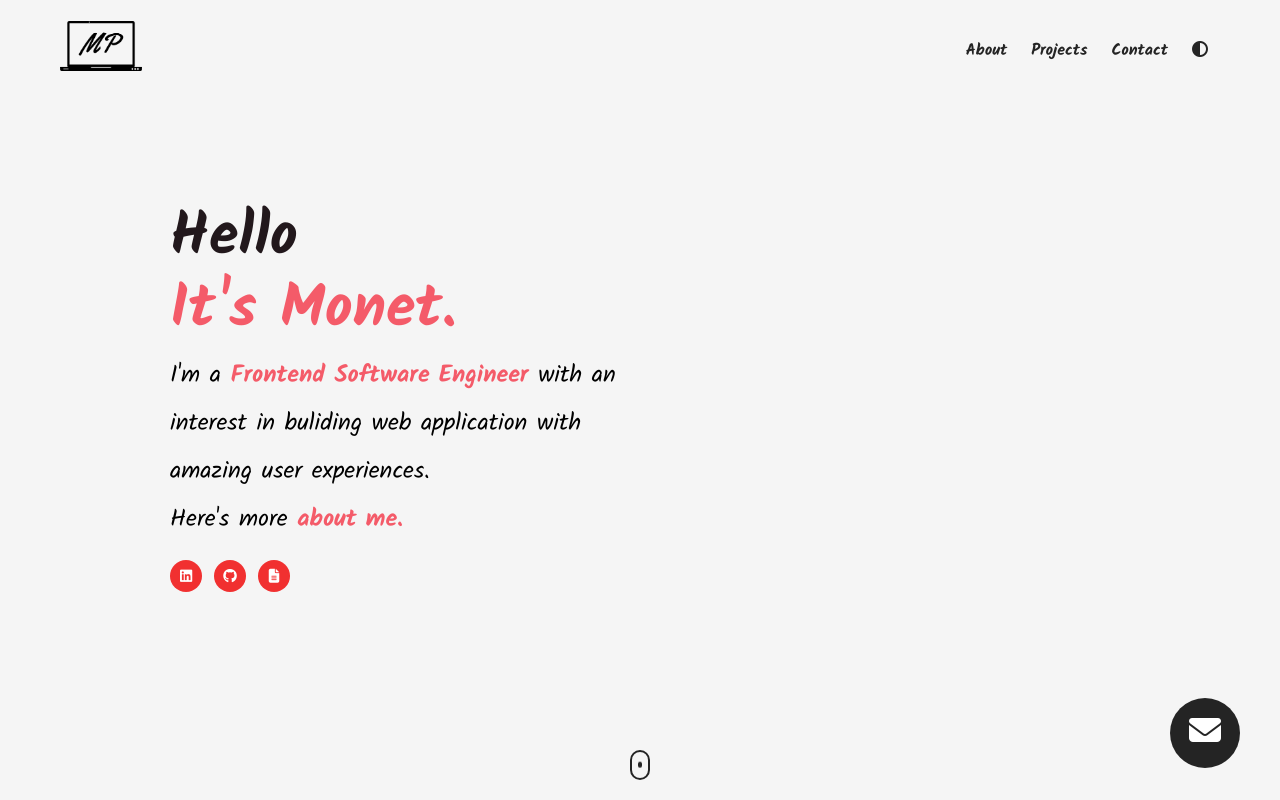
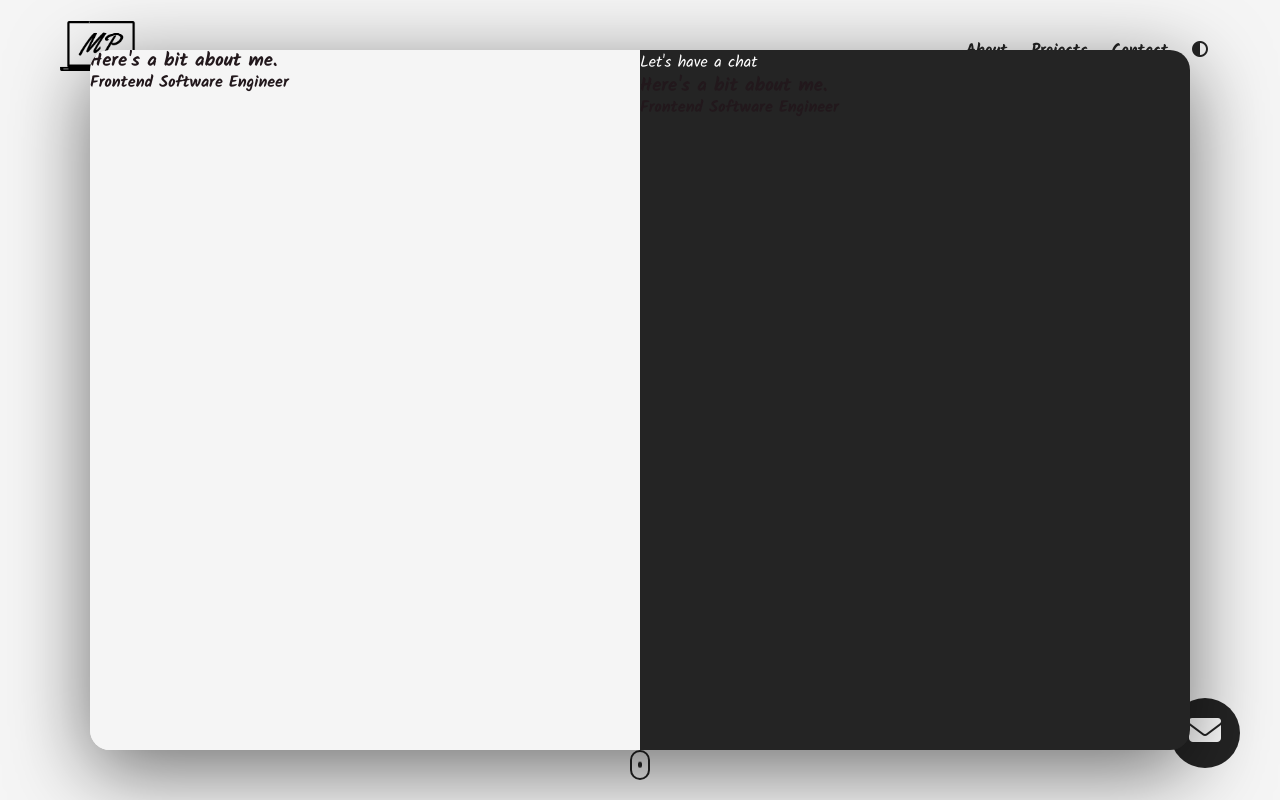
Before and after one commit to mpfuns/portfolio-nov-2023, a React (Create React App) app: page / in a window 1280 px wide. Shown: the top 800 px of the page. Built offline with nearby package versions, Linux system fonts and the light colour scheme.

Commit message:
working on  contact  button

```diff
--- a/src/App.css
+++ b/src/App.css
@@ -284,7 +284,40 @@ display: flex;
 
  opacity: 100%;
 }
-/*Projects  section */
+
+/*
+
+MODAL
+
+*/
+.modal{
+   position: absolute;
+   top:50%;
+   left:50%;
+   transform: translate(-50%, -50%);
+   width: 90%;
+   max-width: 1100px;
+   height: 700px;
+   box-shadow: 0 20px 80px 0 rgb(0, 0, 0, 0.55);
+   border-radius: 20px;
+   overflow: hidden;
+   display:flex;
+}
+.modal__half{
+    width:50%;
+}
+.modal__about{
+    background-color: rgb(245, 245,245);
+}
+.modal__contact{
+    background-color: #242424;
+    color: white;
+}
+/*
+
+Projects  section
+
+*/
 .section__title{
  text-align: center;
  font-size: 32px;
--- a/src/App.js
+++ b/src/App.js
@@ -41,7 +41,16 @@ function App() {
     <a href="#projects" className="scroll">
       <div className='scroll__icon click'></div>
     </a>
-
+    <div className='modal'>
+    <div className='modal__half modal__about'>
+      <h3 className='modal__title modal__title--about'>Here's a bit  about me.</h3>
+      <h4 className='modal__sub-title modal__sub-title--about'>Frontend Software Engineer</h4>
+    </div>
+    <div className='modal__half modal__contact'>Let's have a chat
+    <h3 className='modal__title modal__title--contact'>Here's a bit  about me.</h3>
+    <h4 className='modal__sub-title modal__sub-title--conact'>Frontend Software Engineer</h4>
+    </div>
+    </div>
   </section>
 
 
```
